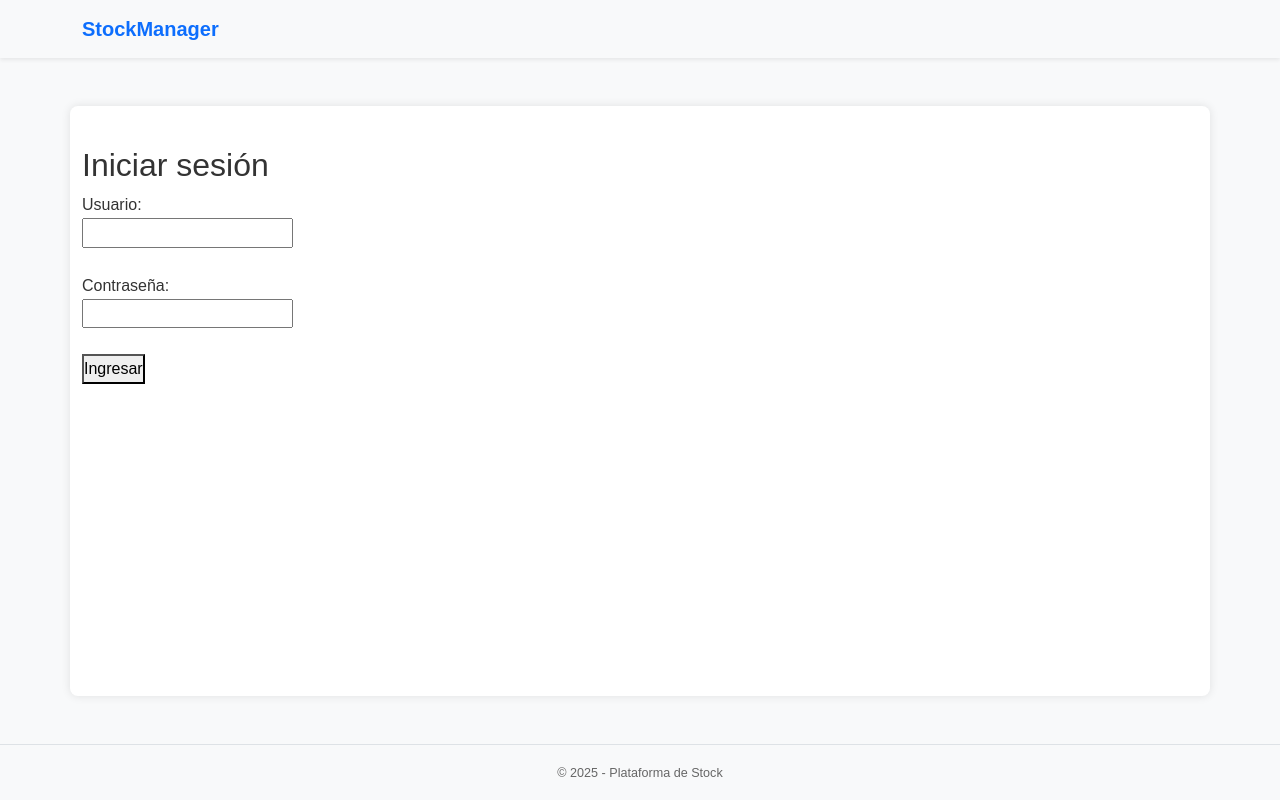
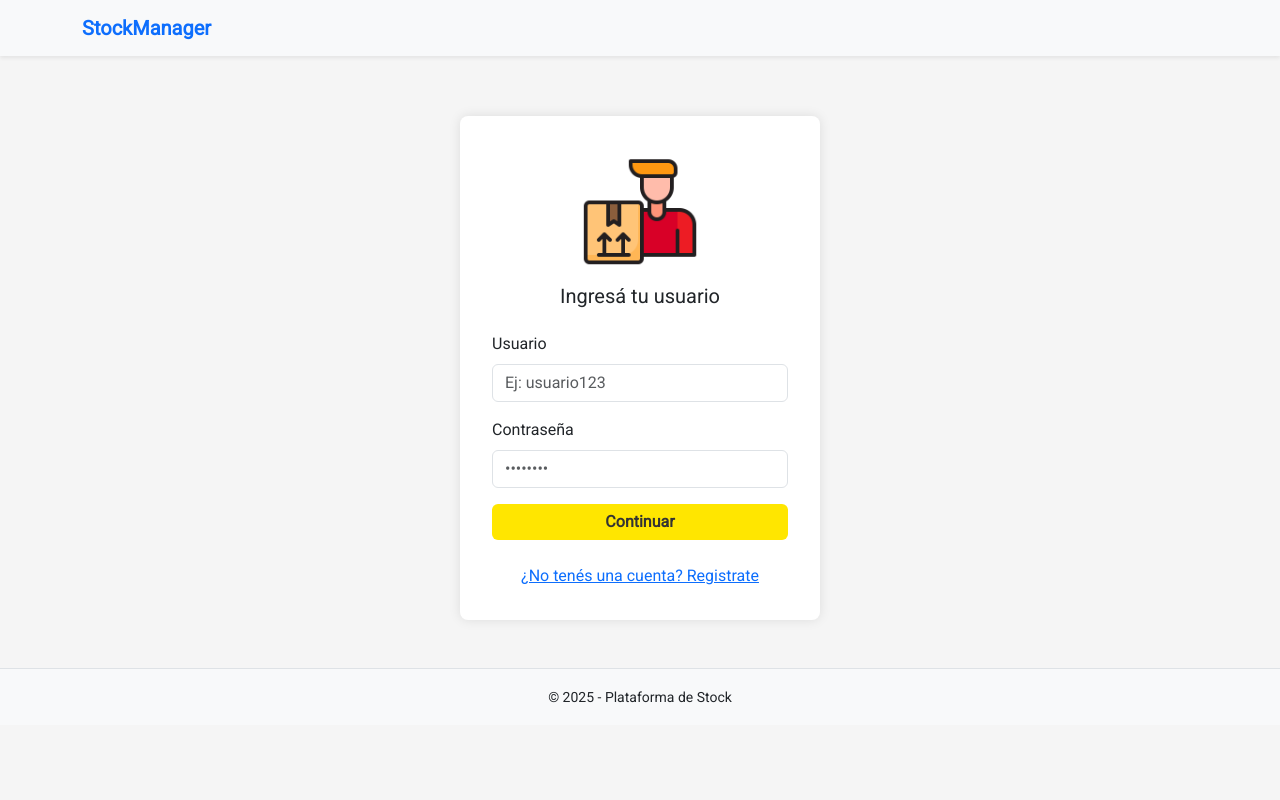
Before and after one commit to Facuzogbe/stock-management-migration-predictor, a Flask app: page / in a window 1280 px wide. Run offline with Flask 3, Linux system fonts and the light colour scheme.

Commit message:
refactor and add img with styles

```diff
--- a/src/app/routes/main_routes.py
+++ b/src/app/routes/main_routes.py
@@ -26,7 +26,7 @@ def login():
         else:
             error = "Credenciales incorrectas. Intentalo de nuevo."
 
-    return render_template("login.html", error=error)
+    return render_template("login/login.html", error=error)
 
 # 🔒 Ruta protegida
 @main_bp.route("/home")
--- /dev/null
+++ b/src/app/static/css/login.css
@@ -0,0 +1,36 @@
+body {
+    font-family: 'Roboto', sans-serif;
+    background-color: #f5f5f5;
+}
+
+.login-card {
+    max-width: 360px;
+    margin: auto;
+    margin-top: 60px;
+    background: #fff;
+    border-radius: 8px;
+    padding: 2rem;
+    box-shadow: 0 0 12px rgba(0, 0, 0, 0.1);
+}
+
+.login-card img {
+    display: block;
+    margin: 0 auto 1rem auto;
+    width: 120px;
+}
+
+.btn-ml {
+    background-color: #ffe600;
+    color: #333;
+    font-weight: 600;
+    border: none;
+    transition: background-color 0.3s;
+}
+
+.btn-ml:hover {
+    background-color: #f7d800;
+}
+
+.form-label {
+    font-weight: 500;
+}
--- a/src/app/templates/Products/list.html
+++ b/src/app/templates/Products/list.html
@@ -10,7 +10,10 @@
     </head>
     <body class="bg-light">
         <div class="container mt-5">
-            <h1 class="mb-4">Productos</h1>
+            <h1 class="mb-4 d-flex align-items-center gap-2">
+                <img src="{{ url_for('static', filename='img/logo.png') }}" alt="Icono Productos" style="width: 64px; height: 64px;">
+                Productos
+            </h1>
 
             <a href="{{ url_for('product.new_product') }}" class="btn btn-primary mb-3">Nuevo Producto</a>
 
--- a/src/app/templates/base.html
+++ b/src/app/templates/base.html
@@ -5,11 +5,17 @@
         <title>{% block title %}Stock Management{% endblock %}</title>
 
         <!-- Bootstrap CSS -->
-    <link href="https://cdn.jsdelivr.net/npm/bootstrap@5.3.3/dist/css/bootstrap.min.css" rel="stylesheet" />
+        <link href="https://cdn.jsdelivr.net/npm/bootstrap@5.3.3/dist/css/bootstrap.min.css" rel="stylesheet">
 
-    <!-- Tu CSS personalizado -->
+        <!-- Google Font (opcional) -->
+        <link href="https://fonts.googleapis.com/css2?family=Roboto&display=swap" rel="stylesheet">
+
+        <!-- Tu CSS global -->
         <link rel="stylesheet" href="{{ url_for('static', filename='styles.css') }}">
+
+        {% block head %}{% endblock %}  <!-- <-- AGREGÁ ESTO -->
     </head>
+
 <body>
 
 <!-- Navbar -->
--- a/src/app/templates/login.html
+++ /dev/null
@@ -1,29 +0,0 @@
-{% extends "base.html" %}
-
-{% block title %}Login{% endblock %}
-
-{% block content %}
-    <h2>Iniciar sesión</h2>
-    <form method="POST" action="{{ url_for('main.login') }}">
-        <label for="username">Usuario:</label><br>
-        <input type="text" name="username" required><br><br>
-
-        <label for="password">Contraseña:</label><br>
-        <input type="password" name="password" required><br><br>
-
-        <button type="submit">Ingresar</button>
-    </form>
-
-
-    {% with messages = get_flashed_messages(with_categories=true) %}
-        {% if messages %}
-            <ul>
-                {% for category, message in messages %}
-                    <li style="color: {% if category == 'error' %}red{% elif category == 'success' %}green{% else %}black{% endif %};">
-                        {{ message }}
-                    </li>
-                {% endfor %}
-            </ul>
-        {% endif %}
-    {% endwith %}
-{% endblock %}
--- /dev/null
+++ b/src/app/templates/login/login.html
@@ -0,0 +1,49 @@
+{% extends "base.html" %}
+
+{% block title %}Iniciar sesión - Mercado Educativo{% endblock %}
+
+{% block head %}
+<link rel="stylesheet" href="{{ url_for('static', filename='css/login.css') }}">
+{% endblock %}
+
+{% block content %}
+<div class="container">
+    <div class="login-card">
+        <img src="{{ url_for('static', filename='img/user_stock.png') }}" alt="Stock Manager" class="size_icon_user">
+
+        <h5 class="text-center mb-4">Ingresá tu usuario</h5>
+
+        <form method="POST" action="{{ url_for('main.login') }}">
+            <div class="mb-3">
+                <label for="username" class="form-label">Usuario</label>
+                <input type="text" name="username" id="username" class="form-control" placeholder="Ej: usuario123" required>
+            </div>
+
+            <div class="mb-3">
+                <label for="password" class="form-label">Contraseña</label>
+                <input type="password" name="password" id="password" class="form-control" placeholder="••••••••" required>
+            </div>
+
+            <div class="d-grid">
+                <button type="submit" class="btn btn-ml">Continuar</button>
+            </div>
+        </form>
+
+        {% with messages = get_flashed_messages(with_categories=true) %}
+        {% if messages %}
+            <div class="mt-3">
+                {% for category, message in messages %}
+                    <div class="alert alert-{{ 'danger' if category == 'error' else 'success' }}" role="alert">
+                        {{ message }}
+                    </div>
+                {% endfor %}
+            </div>
+        {% endif %}
+        {% endwith %}
+
+        <div class="text-center mt-4">
+            <a href="#">¿No tenés una cuenta? Registrate</a>
+        </div>
+    </div>
+</div>
+{% endblock %}
```
Also changed, not shown: src/app/static/css/styles.css (renamed from src/app/static/styles.css), src/app/static/img/logo.png (added), src/app/static/img/user_stock.png (added). Lines whose indentation alone changed are shown as unchanged.
